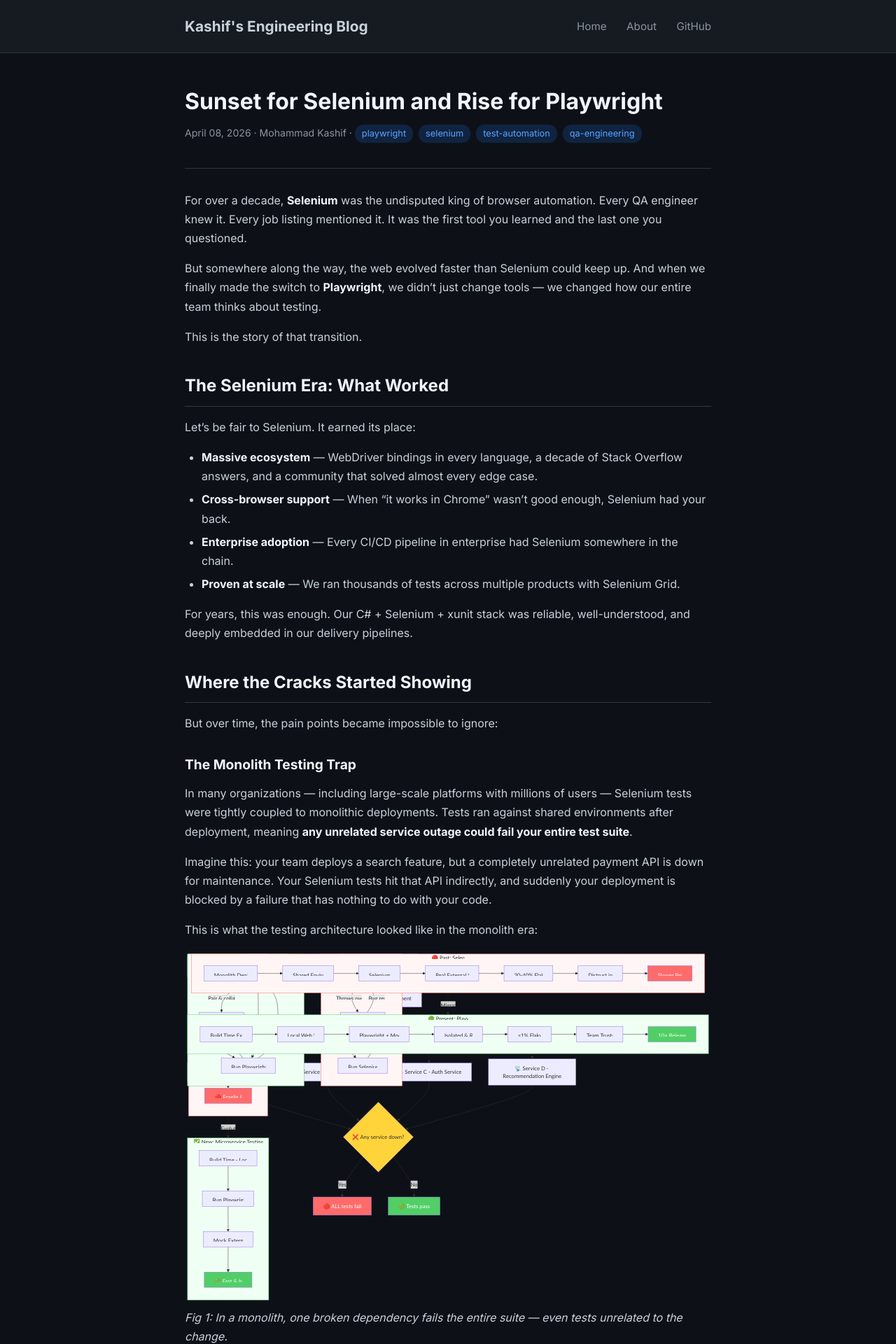
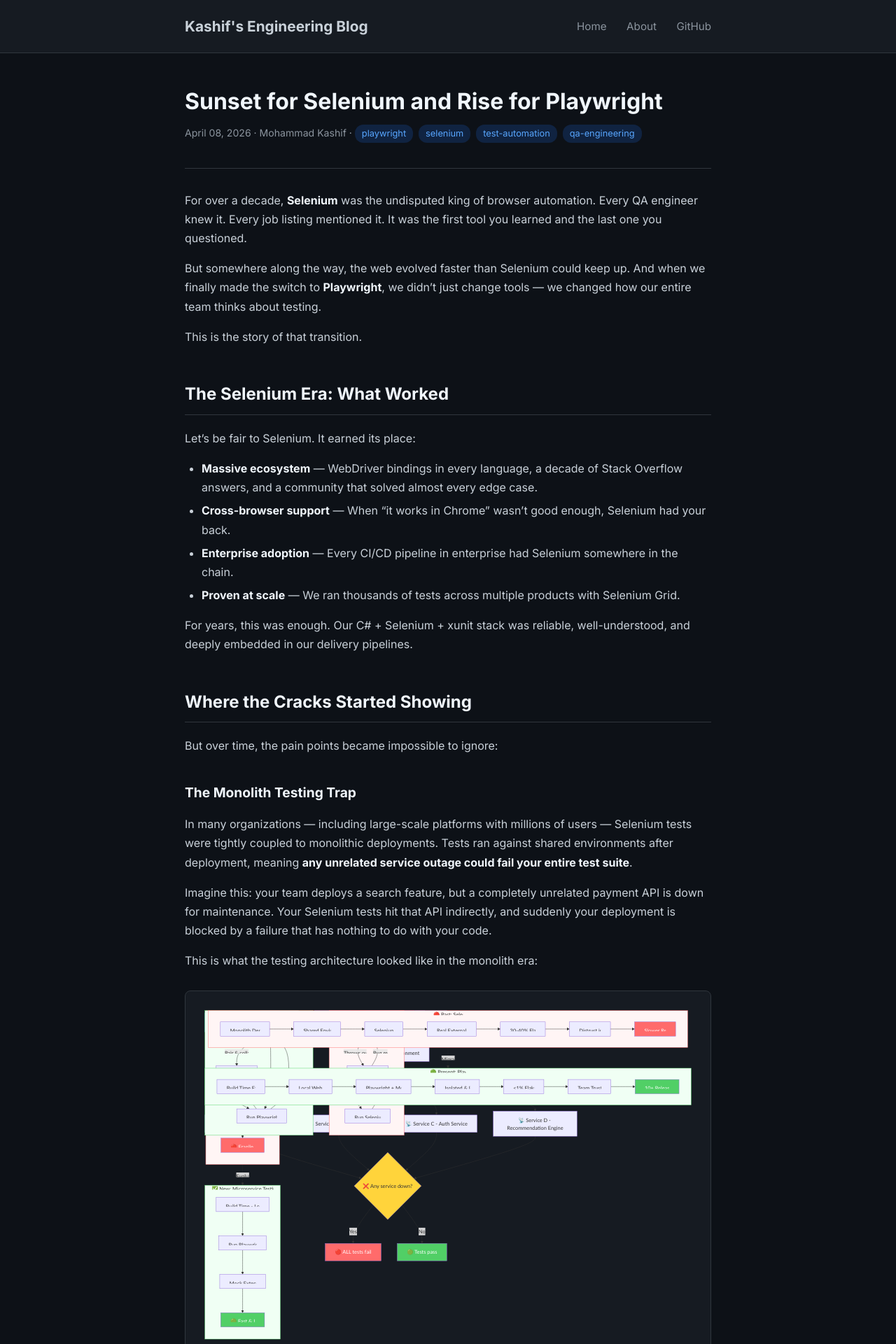
Before and after one commit to ascertain/ascertain.github.io, a Jekyll site: the page built from _posts/2026-04-08-sunset-for-selenium-and-rise-for-playwright.md, in a window 1280 px wide. Shown: the top 1920 px of the page at 70% size. Built offline with Jekyll 4.4.1, drawn with Linux system fonts in a browser that asks for light colours.

Commit message:
fix UI stleissue

```diff
--- a/assets/css/style.css
+++ b/assets/css/style.css
@@ -125,16 +125,18 @@
 
 .post-content h2 {
   font-size: 1.5rem;
-  margin: 36px 0 16px;
+  margin: 48px 0 20px;
   color: #f0f6fc;
   padding-bottom: 8px;
   border-bottom: 1px solid var(--border);
+  clear: both;
 }
 
 .post-content h3 {
   font-size: 1.2rem;
-  margin: 28px 0 12px;
+  margin: 36px 0 16px;
   color: #f0f6fc;
+  clear: both;
 }
 
 .post-content p { margin-bottom: 16px; }
@@ -225,4 +227,55 @@
   nav a { margin-left: 16px; }
   nav a:first-child { margin-left: 0; }
   .post-header h1 { font-size: 1.5rem; }
+  .mermaid svg { max-width: 100%; }
 }
+
+/* Mermaid diagrams */
+.mermaid {
+  margin: 28px 0;
+  padding: 24px;
+  background: var(--bg-secondary);
+  border: 1px solid var(--border);
+  border-radius: 8px;
+  overflow-x: auto;
+  text-align: center;
+}
+
+.mermaid svg {
+  max-width: 100%;
+  height: auto;
+}
+
+/* Tables */
+.post-content table {
+  width: 100%;
+  border-collapse: collapse;
+  margin: 20px 0;
+  font-size: 0.95rem;
+}
+
+.post-content th,
+.post-content td {
+  border: 1px solid var(--border);
+  padding: 10px 14px;
+  text-align: left;
+}
+
+.post-content th {
+  background: var(--bg-secondary);
+  color: #f0f6fc;
+  font-weight: 600;
+}
+
+.post-content tr:nth-child(even) {
+  background: rgba(22, 27, 34, 0.5);
+}
+
+/* Figure captions */
+.post-content em {
+  display: block;
+  color: var(--text-muted);
+  font-size: 0.88rem;
+  margin-top: -8px;
+  margin-bottom: 20px;
+}
```
